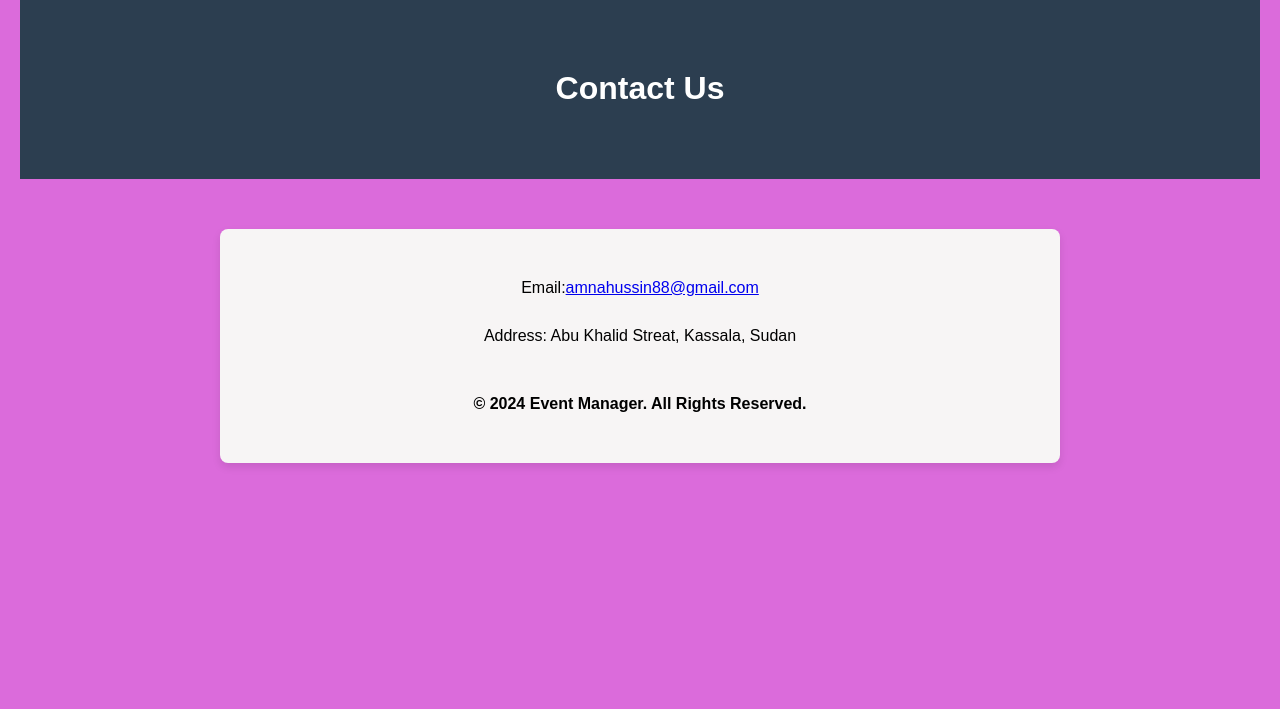
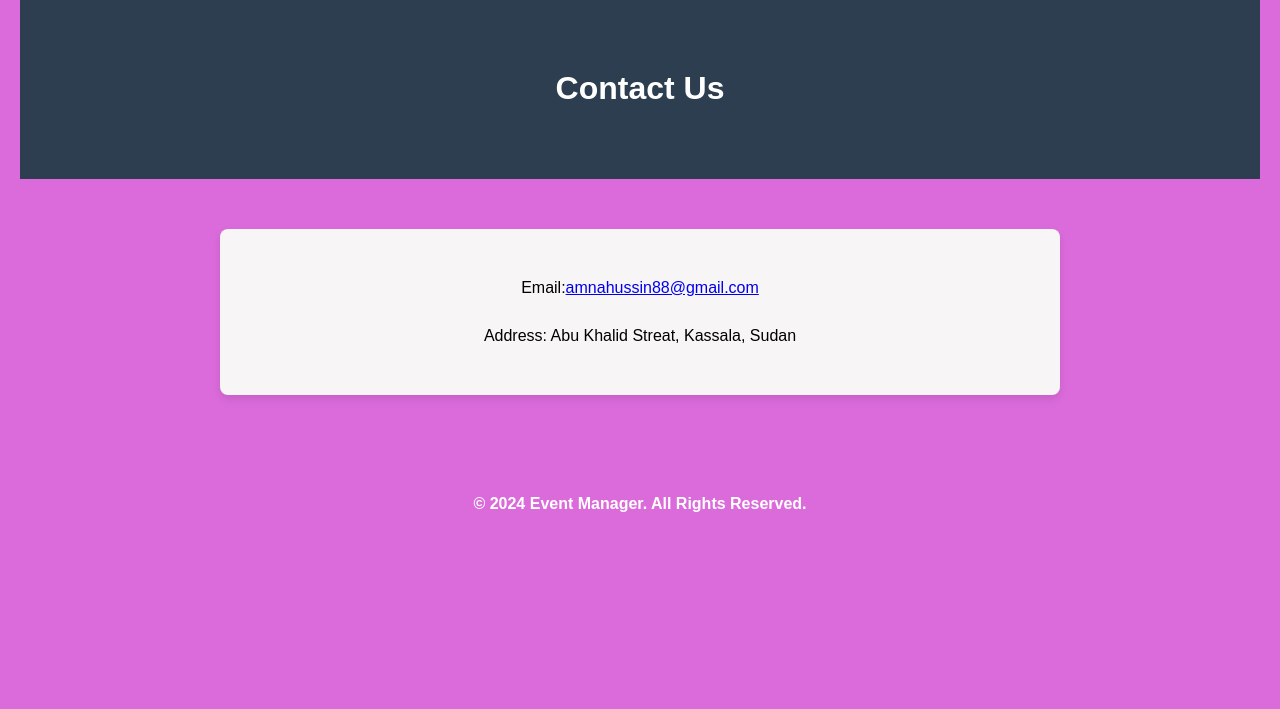
Before and after one commit to AmnaHussien/Event-Management-website, a Flask app: page /contact in a window 1280 px wide. Shown: the part 91-800 px from the top of the page. Run offline with Flask 3, Linux system fonts and the light colour scheme.

Commit message:
add footer for contact page

```diff
--- a/website/static/base.css
+++ b/website/static/base.css
@@ -343,6 +343,15 @@ div input
     margin-top: 50px;
     font-size: 0.9rem;
 }
+.footer-contact
+{
+    text-align: center;
+    padding: 20px;
+    background-color: rgb(219, 107, 219);
+    color: #fff;
+    margin-top: 50px;
+    font-size: 0.9rem;
+}
 .footer a {
     color: #1abc9c;
     text-decoration: none;
--- a/website/template/about.html
+++ b/website/template/about.html
@@ -53,6 +53,5 @@ About
         <p>Contact Us at <a href="mailto:amnahussin88@gmail.com">amnahussin88@gmail.com</a></p>
         <p id="copy">&copy; 2024 Event Manager. All Rights Reserved. </p>
     </footer>
-
 </form>
 {% endblock %}
--- a/website/template/contact.html
+++ b/website/template/contact.html
@@ -12,8 +12,10 @@ Contact
             <li>Email:<a href="mailto:amnahussin88@gmail.com" id="mail">amnahussin88@gmail.com</a></li>
             <li>Address: Abu Khalid Streat, Kassala, Sudan</li>
         </ul>
-        <p id="copy2">&copy; 2024 Event Manager. All Rights Reserved. </p>
     </section>
+    <footer class="footer-contact">
+        <p id="copy">&copy; 2024 Event Manager. All Rights Reserved. </p>
+    </footer>
 
 </form>
 
```
Also changed, not shown: instance/databases.db.
